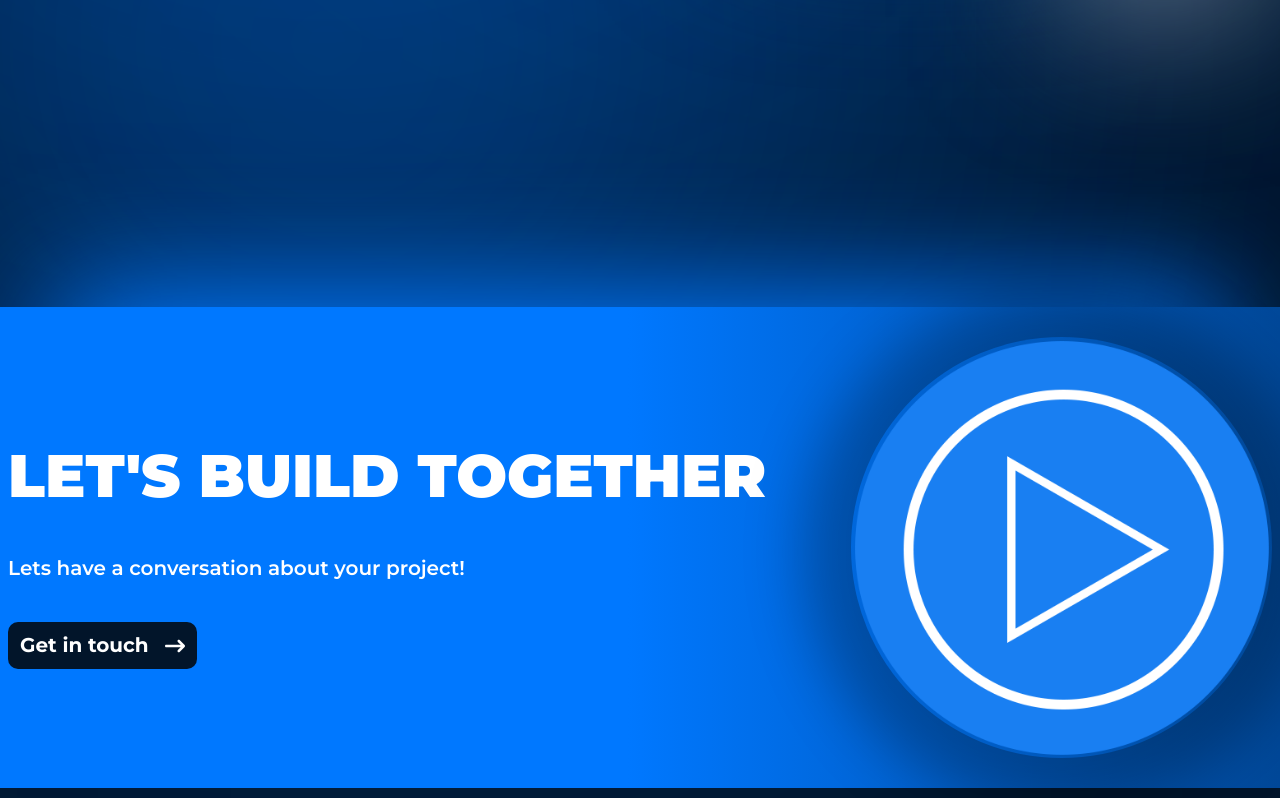
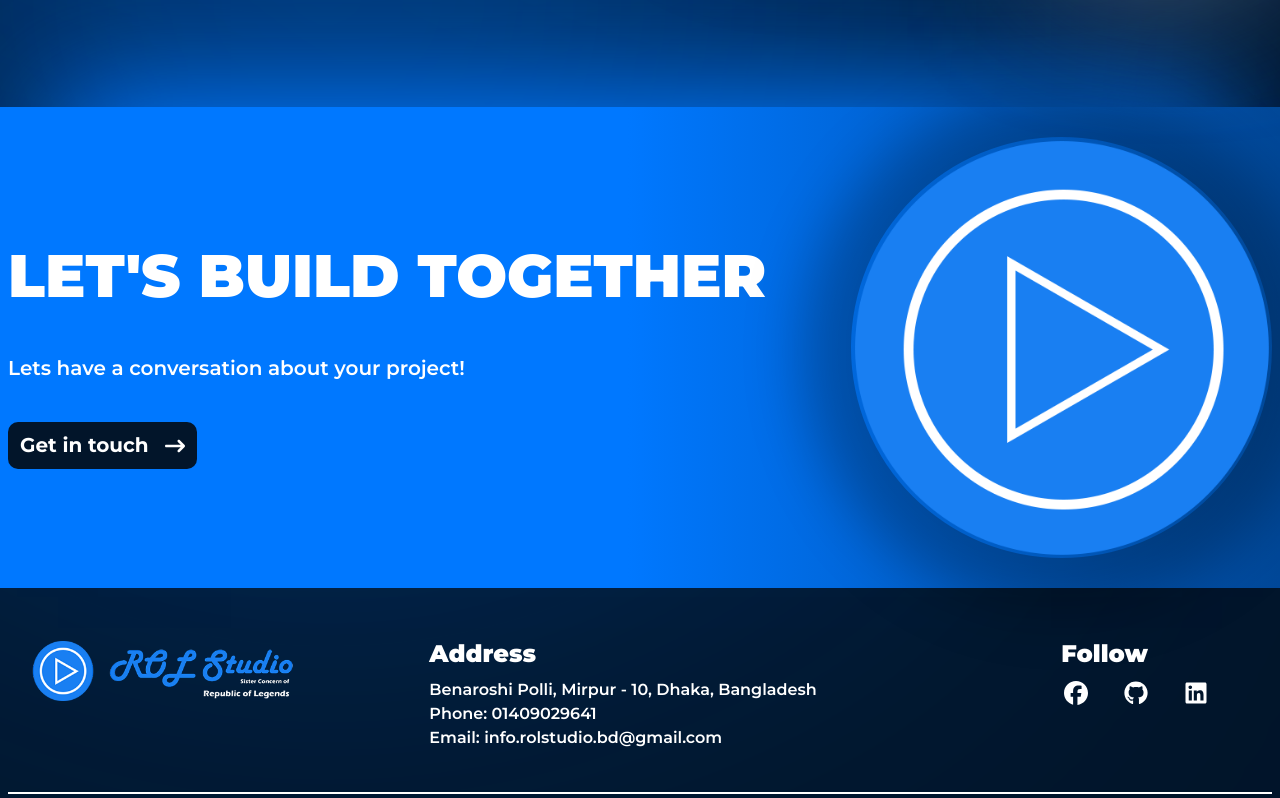
Before and after one commit to rameem2003/rol-studio-bangladesh, a Next.js app: page /get-started in a window 1280 px wide. Shown: the part 1942-2740 px from the top of the page. Built offline with nearby package versions, Linux system fonts and the light colour scheme.

Commit message:
change some responsive

```diff
--- a/src/app/get-started/page.jsx
+++ b/src/app/get-started/page.jsx
@@ -6,7 +6,7 @@ import React from "react";
 
 const page = () => {
   return (
-    <main className=" pt-[200px] pb-[250px]">
+    <main className=" py-[100px] lg:pt-[150px] lg:pb-[100px] 2xl:pt-[200px] 2xl:pb-[250px]">
       <Container>
         <section className=" my-5 md:my-[30px] 2xl:my-[140px]">
           <Flex>
--- a/src/app/teams/page.jsx
+++ b/src/app/teams/page.jsx
@@ -44,11 +44,11 @@ const page = () => {
     <main className=" py-[120px] 2xl:pt-[200px] 2xl:pb-[100px]">
       <Container>
         <section>
-          <h2 className=" text-center lg:text-left font-bold text-3xl md:text-4xl xl:text-[46px] text-[#0078FF] capitalize">
+          <h2 className=" text-center lg:text-left font-bold text-3xl md:text-4xl 2xl:text-[46px] text-[#0078FF] capitalize">
             we’re more than just developers
           </h2>
 
-          <p className=" text-center lg:text-left mt-6 text-base md:text-lg xl:text-[26px] text-white font-medium">
+          <p className=" text-center lg:text-left mt-6 text-base md:text-lg 2xl:text-[26px] text-white font-medium">
             ROL Studio BD is proud to be powered by a diverse group of skilled
             individuals. Our team includes full-stack developers, UI/UX
             designers, testers, and project managers—all working collaboratively
@@ -68,7 +68,7 @@ const page = () => {
                 />
 
                 <div className="  py-2">
-                  <h2 className=" uppercase font-bold text-2xl md:text-3xl text-white">
+                  <h2 className=" uppercase font-bold text-2xl  2xl:text-3xl text-white">
                     {member.name}
                   </h2>
 
--- a/src/components/common/Footer.jsx
+++ b/src/components/common/Footer.jsx
@@ -11,31 +11,31 @@ const Footer = () => {
         <div className="hidden md:block absolute  w-[500px] 2xl:w-[1200px] h-[500px] 2xl:h-[1200px] bg-[#0C3869] blur-[295px] left-[50%] translate-x-[-50%] bottom-[-1430px] z-50  "></div>
         <Container>
           <Flex className="flex-wrap gap-10 lg:gap-0">
-            <div className=" w-full lg:w-5/12 xl:w-5/12">
+            <div className=" w-full lg:w-4/12 2xl:w-5/12">
               <img
-                className="mx-auto lg:m-0 w-full md:w-[80%] lg:w-[80%]"
+                className="mx-auto lg:m-0 w-full md:w-[80%] lg:w-[70%] 2xl:w-[80%]"
                 src="/footer.png"
                 alt=""
               />
             </div>
-            <div className=" w-full lg:w-5/12 xl:w-4/12">
-              <h3 className=" font-black text-xl xl:text-[35px] text-white">
+            <div className=" w-full lg:w-6/12 2xl:w-4/12">
+              <h3 className=" font-black text-xl lg:text-2xl 2xl:text-[35px] text-white">
                 Address
               </h3>
               <div className="mt-2">
-                <p className=" text-sm xl:text-[18px] text-white font-semibold">
+                <p className=" text-sm lg:text-base 2xl:text-[18px] text-white font-semibold">
                   Benaroshi Polli, Mirpur - 10, Dhaka, Bangladesh
                 </p>
-                <p className=" text-sm xl:text-[18px] text-white font-semibold">
+                <p className=" text-sm lg:text-base 2xl:text-[18px] text-white font-semibold">
                   Phone: 01409029641
                 </p>
-                <p className=" text-sm xl:text-[18px] text-white font-semibold">
+                <p className=" text-sm lg:text-base 2xl:text-[18px] text-white font-semibold">
                   Email: info.rolstudio.bd@gmail.com
                 </p>
               </div>
             </div>
-            <div className=" w-full lg:w-2/12 xl:w-3/12">
-              <h3 className=" font-black text-xl xl:text-[35px] text-white">
+            <div className=" w-full lg:w-2/12 2xl:w-3/12">
+              <h3 className=" font-black text-xl lg:text-2xl 2xl:text-[35px] text-white">
                 Follow
               </h3>
 
```
